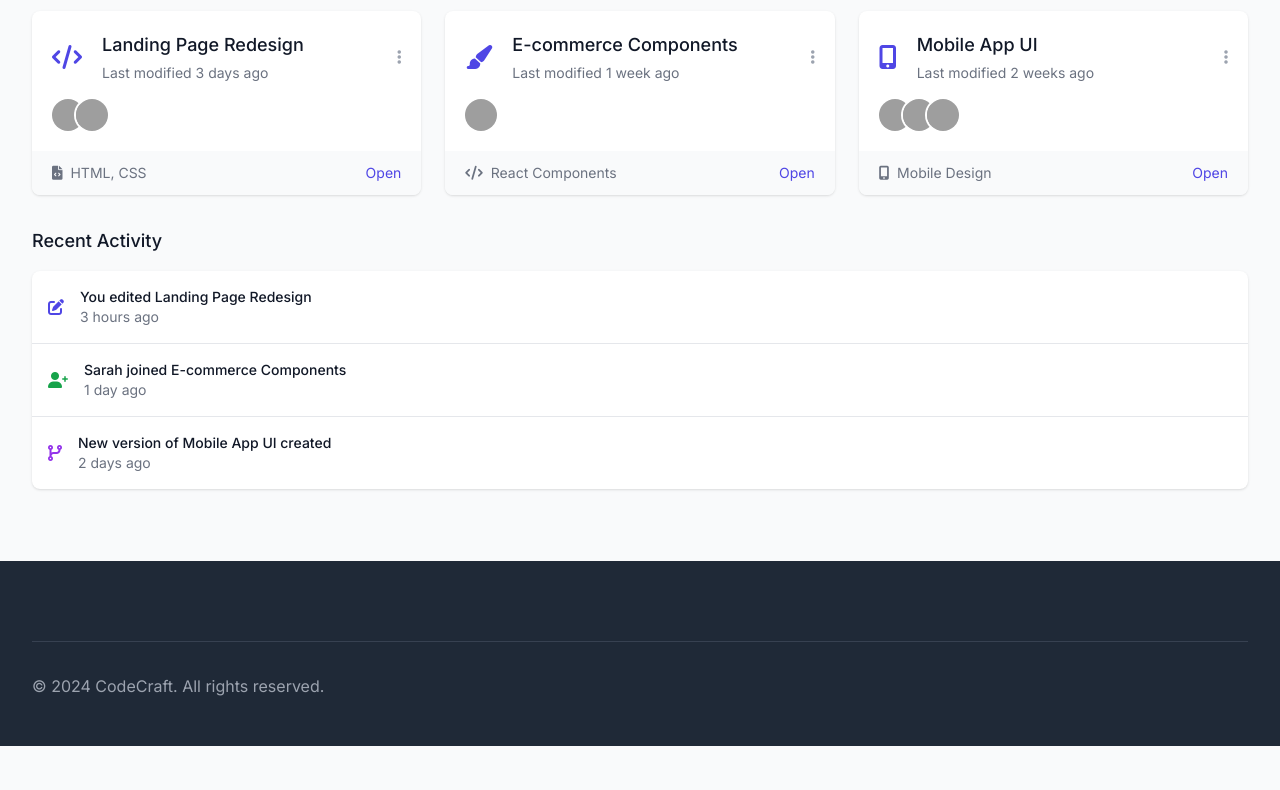
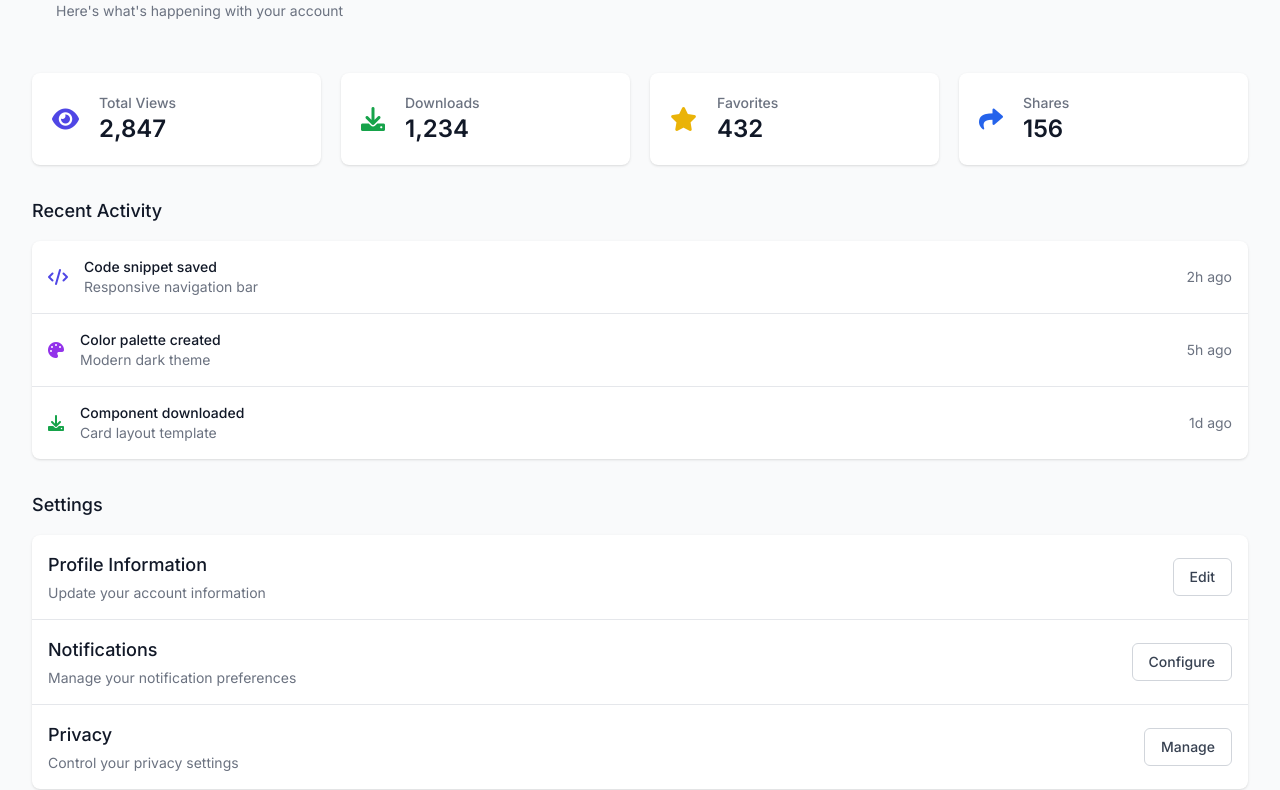
Before and after one commit to ayyadahmad/blackboxai-1744303725030, a browser extension: page dashboard.html in a window 1280 px wide. Shown: the part 143-933 px from the top of the page. Before the commit the page ends 889 px from the top, so only its background shows below. Drawn offline with nearby package versions, Linux system fonts and the light colour scheme; grey boxes are pictures that could not be loaded.

Commit message:
Add dashboard.html 1744304915673

```diff
--- a/dashboard.html
+++ b/dashboard.html
@@ -3,11 +3,11 @@
 <head>
     <meta charset="UTF-8">
     <meta name="viewport" content="width=device-width, initial-scale=1.0">
-    <title>CodeCraft - Dashboard</title>
+    <title>Dashboard - CodeCraft</title>
     <script src="https://cdn.tailwindcss.com"></script>
     <link rel="stylesheet" href="https://cdnjs.cloudflare.com/ajax/libs/font-awesome/6.0.0-beta3/css/all.min.css">
     <link href="https://fonts.googleapis.com/css2?family=Inter:wght@400;500;600;700&display=swap" rel="stylesheet">
-    <link rel="stylesheet" href="/css/styles.css">
+    <link rel="stylesheet" href="css/styles.css">
     <style>
         body {
             font-family: 'Inter', sans-serif;
@@ -25,164 +25,95 @@
                     </div>
                     <div class="hidden sm:ml-6 sm:flex sm:space-x-8">
                         <a href="index.html" class="border-transparent text-gray-500 hover:border-gray-300 hover:text-gray-700 inline-flex items-center px-1 pt-1 border-b-2 text-sm font-medium">Home</a>
-                        <a href="extraction.html" class="border-transparent text-gray-500 hover:border-gray-300 hover:text-gray-700 inline-flex items-center px-1 pt-1 border-b-2 text-sm font-medium">Extract</a>
-                        <a href="editor.html" class="border-transparent text-gray-500 hover:border-gray-300 hover:text-gray-700 inline-flex items-center px-1 pt-1 border-b-2 text-sm font-medium">Editor</a>
+                        <a href="blog.html" class="border-transparent text-gray-500 hover:border-gray-300 hover:text-gray-700 inline-flex items-center px-1 pt-1 border-b-2 text-sm font-medium">Blog</a>
                         <a href="dashboard.html" class="border-indigo-500 text-gray-900 inline-flex items-center px-1 pt-1 border-b-2 text-sm font-medium">Dashboard</a>
                     </div>
                 </div>
                 <div class="flex items-center">
-                    <button class="bg-indigo-600 text-white px-4 py-2 rounded-md text-sm font-medium hover:bg-indigo-700">
-                        <i class="fas fa-plus mr-2"></i>New Project
+                    <button class="p-2 rounded-full text-gray-500 hover:text-gray-600">
+                        <i class="fas fa-bell"></i>
                     </button>
+                    <div class="ml-4">
+                        <img class="h-8 w-8 rounded-full" src="https://images.unsplash.com/photo-1472099645785-5658abf4ff4e?ixlib=rb-1.2.1&ixid=eyJhcHBfaWQiOjEyMDd9&auto=format&fit=facearea&facepad=2&w=256&h=256&q=80" alt="User avatar">
+                    </div>
                 </div>
             </div>
         </div>
     </nav>
 
-    <!-- Main Content -->
+    <!-- Dashboard Content -->
     <div class="max-w-7xl mx-auto py-6 sm:px-6 lg:px-8">
-        <!-- Dashboard Header -->
-        <div class="md:flex md:items-center md:justify-between mb-6">
-            <div class="flex-1 min-w-0">
-                <h2 class="text-2xl font-bold leading-7 text-gray-900 sm:text-3xl sm:truncate">
-                    My Projects
-                </h2>
-            </div>
-            <div class="mt-4 flex md:mt-0 md:ml-4">
-                <div class="relative">
-                    <input type="text" placeholder="Search projects..." class="w-full pl-10 pr-4 py-2 border border-gray-300 rounded-lg focus:outline-none focus:ring-2 focus:ring-indigo-500">
-                    <div class="absolute inset-y-0 left-0 pl-3 flex items-center pointer-events-none">
-                        <i class="fas fa-search text-gray-400"></i>
-                    </div>
-                </div>
-                <div class="ml-3">
-                    <select class="block w-full pl-3 pr-10 py-2 text-base border-gray-300 focus:outline-none focus:ring-indigo-500 focus:border-indigo-500 rounded-lg">
-                        <option>All Projects</option>
-                        <option>Recent</option>
-                        <option>Shared with me</option>
-                        <option>Archived</option>
-                    </select>
-                </div>
-            </div>
+        <!-- Welcome Section -->
+        <div class="px-4 py-5 sm:px-6">
+            <h1 class="text-2xl font-bold text-gray-900">Welcome back, John!</h1>
+            <p class="mt-1 text-sm text-gray-500">Here's what's happening with your account</p>
         </div>
 
-        <!-- Project Grid -->
-        <div class="grid grid-cols-1 gap-6 sm:grid-cols-2 lg:grid-cols-3">
-            <!-- Project Card 1 -->
+        <!-- Stats Grid -->
+        <div class="mt-8 grid grid-cols-1 gap-5 sm:grid-cols-2 lg:grid-cols-4">
+            <!-- Stat 1 -->
             <div class="bg-white overflow-hidden shadow rounded-lg">
                 <div class="p-5">
                     <div class="flex items-center">
                         <div class="flex-shrink-0">
-                            <i class="fas fa-code text-indigo-600 text-2xl"></i>
+                            <i class="fas fa-eye text-indigo-600 text-2xl"></i>
                         </div>
                         <div class="ml-5 w-0 flex-1">
-                            <h3 class="text-lg font-medium text-gray-900 truncate">
-                                Landing Page Redesign
-                            </h3>
-                            <p class="mt-1 text-sm text-gray-500">
-                                Last modified 3 days ago
-                            </p>
-                        </div>
-                        <div class="ml-4 flex-shrink-0">
-                            <button class="text-gray-400 hover:text-gray-500">
-                                <i class="fas fa-ellipsis-v"></i>
-                            </button>
-                        </div>
-                    </div>
-                    <div class="mt-4">
-                        <div class="flex -space-x-2">
-                            <img class="inline-block h-8 w-8 rounded-full ring-2 ring-white" src="https://images.pexels.com/photos/220453/pexels-photo-220453.jpeg" alt="Collaborator">
-                            <img class="inline-block h-8 w-8 rounded-full ring-2 ring-white" src="https://images.pexels.com/photos/415829/pexels-photo-415829.jpeg" alt="Collaborator">
-                        </div>
-                    </div>
-                </div>
-                <div class="bg-gray-50 px-5 py-3">
-                    <div class="flex justify-between text-sm">
-                        <div class="text-gray-500">
-                            <i class="fas fa-file-code mr-1"></i> HTML, CSS
-                        </div>
-                        <div>
-                            <button class="text-indigo-600 hover:text-indigo-900">Open</button>
+                            <dl>
+                                <dt class="text-sm font-medium text-gray-500 truncate">Total Views</dt>
+                                <dd class="text-2xl font-semibold text-gray-900">2,847</dd>
+                            </dl>
                         </div>
                     </div>
                 </div>
             </div>
 
-            <!-- Project Card 2 -->
+            <!-- Stat 2 -->
             <div class="bg-white overflow-hidden shadow rounded-lg">
                 <div class="p-5">
                     <div class="flex items-center">
                         <div class="flex-shrink-0">
-                            <i class="fas fa-paint-brush text-indigo-600 text-2xl"></i>
+                            <i class="fas fa-download text-green-600 text-2xl"></i>
                         </div>
                         <div class="ml-5 w-0 flex-1">
-                            <h3 class="text-lg font-medium text-gray-900 truncate">
-                                E-commerce Components
-                            </h3>
-                            <p class="mt-1 text-sm text-gray-500">
-                                Last modified 1 week ago
-                            </p>
-                        </div>
-                        <div class="ml-4 flex-shrink-0">
-                            <button class="text-gray-400 hover:text-gray-500">
-                                <i class="fas fa-ellipsis-v"></i>
-                            </button>
-                        </div>
-                    </div>
-                    <div class="mt-4">
-                        <div class="flex -space-x-2">
-                            <img class="inline-block h-8 w-8 rounded-full ring-2 ring-white" src="https://images.pexels.com/photos/1040881/pexels-photo-1040881.jpeg" alt="Collaborator">
-                        </div>
-                    </div>
-                </div>
-                <div class="bg-gray-50 px-5 py-3">
-                    <div class="flex justify-between text-sm">
-                        <div class="text-gray-500">
-                            <i class="fas fa-code mr-1"></i> React Components
-                        </div>
-                        <div>
-                            <button class="text-indigo-600 hover:text-indigo-900">Open</button>
+                            <dl>
+                                <dt class="text-sm font-medium text-gray-500 truncate">Downloads</dt>
+                                <dd class="text-2xl font-semibold text-gray-900">1,234</dd>
+                            </dl>
                         </div>
                     </div>
                 </div>
             </div>
 
-            <!-- Project Card 3 -->
+            <!-- Stat 3 -->
             <div class="bg-white overflow-hidden shadow rounded-lg">
                 <div class="p-5">
                     <div class="flex items-center">
                         <div class="flex-shrink-0">
-                            <i class="fas fa-mobile-alt text-indigo-600 text-2xl"></i>
+                            <i class="fas fa-star text-yellow-500 text-2xl"></i>
                         </div>
                         <div class="ml-5 w-0 flex-1">
-                            <h3 class="text-lg font-medium text-gray-900 truncate">
-                                Mobile App UI
-                            </h3>
-                            <p class="mt-1 text-sm text-gray-500">
-                                Last modified 2 weeks ago
-                            </p>
-                        </div>
-                        <div class="ml-4 flex-shrink-0">
-                            <button class="text-gray-400 hover:text-gray-500">
-                                <i class="fas fa-ellipsis-v"></i>
-                            </button>
-                        </div>
-                    </div>
-                    <div class="mt-4">
-                        <div class="flex -space-x-2">
-                            <img class="inline-block h-8 w-8 rounded-full ring-2 ring-white" src="https://images.pexels.com/photos/774909/pexels-photo-774909.jpeg" alt="Collaborator">
-                            <img class="inline-block h-8 w-8 rounded-full ring-2 ring-white" src="https://images.pexels.com/photos/1040881/pexels-photo-1040881.jpeg" alt="Collaborator">
-                            <img class="inline-block h-8 w-8 rounded-full ring-2 ring-white" src="https://images.pexels.com/photos/220453/pexels-photo-220453.jpeg" alt="Collaborator">
+                            <dl>
+                                <dt class="text-sm font-medium text-gray-500 truncate">Favorites</dt>
+                                <dd class="text-2xl font-semibold text-gray-900">432</dd>
+                            </dl>
                         </div>
                     </div>
                 </div>
-                <div class="bg-gray-50 px-5 py-3">
-                    <div class="flex justify-between text-sm">
-                        <div class="text-gray-500">
-                            <i class="fas fa-mobile-alt mr-1"></i> Mobile Design
+            </div>
+
+            <!-- Stat 4 -->
+            <div class="bg-white overflow-hidden shadow rounded-lg">
+                <div class="p-5">
+                    <div class="flex items-center">
+                        <div class="flex-shrink-0">
+                            <i class="fas fa-share text-blue-600 text-2xl"></i>
                         </div>
-                        <div>
-                            <button class="text-indigo-600 hover:text-indigo-900">Open</button>
+                        <div class="ml-5 w-0 flex-1">
+                            <dl>
+                                <dt class="text-sm font-medium text-gray-500 truncate">Shares</dt>
+                                <dd class="text-2xl font-semibold text-gray-900">156</dd>
+                            </dl>
                         </div>
                     </div>
                 </div>
@@ -191,55 +122,91 @@
 
         <!-- Recent Activity -->
         <div class="mt-8">
-            <h3 class="text-lg font-medium text-gray-900 mb-4">Recent Activity</h3>
-            <div class="bg-white shadow overflow-hidden rounded-lg">
+            <h2 class="text-lg font-medium text-gray-900">Recent Activity</h2>
+            <div class="mt-4 bg-white shadow rounded-lg">
                 <ul class="divide-y divide-gray-200">
                     <li class="p-4">
                         <div class="flex items-center space-x-4">
                             <div class="flex-shrink-0">
-                                <i class="fas fa-edit text-indigo-600"></i>
+                                <i class="fas fa-code text-indigo-600"></i>
                             </div>
                             <div class="flex-1 min-w-0">
-                                <p class="text-sm font-medium text-gray-900">
-                                    You edited Landing Page Redesign
-                                </p>
-                                <p class="text-sm text-gray-500">
-                                    3 hours ago
-                                </p>
+                                <p class="text-sm font-medium text-gray-900">Code snippet saved</p>
+                                <p class="text-sm text-gray-500">Responsive navigation bar</p>
                             </div>
+                            <div class="text-sm text-gray-500">2h ago</div>
                         </div>
                     </li>
                     <li class="p-4">
                         <div class="flex items-center space-x-4">
                             <div class="flex-shrink-0">
-                                <i class="fas fa-user-plus text-green-600"></i>
+                                <i class="fas fa-palette text-purple-600"></i>
                             </div>
                             <div class="flex-1 min-w-0">
-                                <p class="text-sm font-medium text-gray-900">
-                                    Sarah joined E-commerce Components
-                                </p>
-                                <p class="text-sm text-gray-500">
-                                    1 day ago
-                                </p>
+                                <p class="text-sm font-medium text-gray-900">Color palette created</p>
+                                <p class="text-sm text-gray-500">Modern dark theme</p>
                             </div>
+                            <div class="text-sm text-gray-500">5h ago</div>
                         </div>
                     </li>
                     <li class="p-4">
                         <div class="flex items-center space-x-4">
                             <div class="flex-shrink-0">
-                                <i class="fas fa-code-branch text-purple-600"></i>
+                                <i class="fas fa-download text-green-600"></i>
                             </div>
                             <div class="flex-1 min-w-0">
-                                <p class="text-sm font-medium text-gray-900">
-                                    New version of Mobile App UI created
-                                </p>
-                                <p class="text-sm text-gray-500">
-                                    2 days ago
-                                </p>
+                                <p class="text-sm font-medium text-gray-900">Component downloaded</p>
+                                <p class="text-sm text-gray-500">Card layout template</p>
                             </div>
+                            <div class="text-sm text-gray-500">1d ago</div>
                         </div>
                     </li>
                 </ul>
+            </div>
+        </div>
+
+        <!-- Settings Section -->
+        <div class="mt-8">
+            <h2 class="text-lg font-medium text-gray-900">Settings</h2>
+            <div class="mt-4 bg-white shadow rounded-lg divide-y divide-gray-200">
+                <!-- Profile Settings -->
+                <div class="p-4">
+                    <div class="flex items-center justify-between">
+                        <div>
+                            <h3 class="text-lg font-medium text-gray-900">Profile Information</h3>
+                            <p class="mt-1 text-sm text-gray-500">Update your account information</p>
+                        </div>
+                        <button class="px-4 py-2 border border-gray-300 rounded-md text-sm font-medium text-gray-700 hover:bg-gray-50">
+                            Edit
+                        </button>
+                    </div>
+                </div>
+
+                <!-- Notification Settings -->
+                <div class="p-4">
+                    <div class="flex items-center justify-between">
+                        <div>
+                            <h3 class="text-lg font-medium text-gray-900">Notifications</h3>
+                            <p class="mt-1 text-sm text-gray-500">Manage your notification preferences</p>
+                        </div>
+                        <button class="px-4 py-2 border border-gray-300 rounded-md text-sm font-medium text-gray-700 hover:bg-gray-50">
+                            Configure
+                        </button>
+                    </div>
+                </div>
+
+                <!-- Privacy Settings -->
+                <div class="p-4">
+                    <div class="flex items-center justify-between">
+                        <div>
+                            <h3 class="text-lg font-medium text-gray-900">Privacy</h3>
+                            <p class="mt-1 text-sm text-gray-500">Control your privacy settings</p>
+                        </div>
+                        <button class="px-4 py-2 border border-gray-300 rounded-md text-sm font-medium text-gray-700 hover:bg-gray-50">
+                            Manage
+                        </button>
+                    </div>
+                </div>
             </div>
         </div>
     </div>
@@ -255,6 +222,6 @@
         </div>
     </footer>
 
-    <script src="/js/main.js"></script>
+    <script src="js/main.js"></script>
 </body>
 </html>
```
